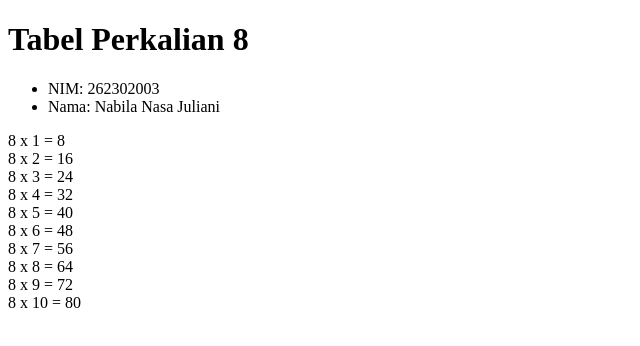
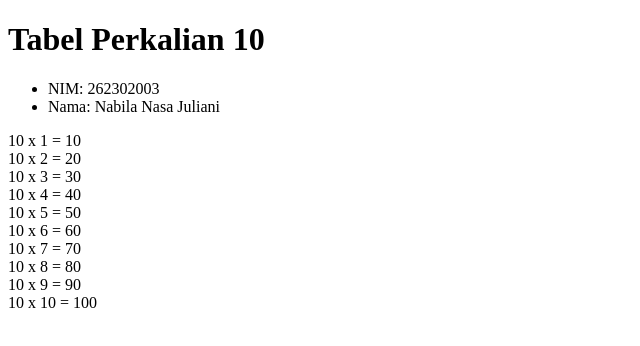
Before and after one commit to nasajulianinabila-ops/Struktur-perulangan-js-nabila-juliani, a plain HTML site: page perkalian10.html in a window 1280 px wide. Shown: the whole page, without its empty margins (0-640 px from the left). Drawn offline with Linux system fonts and the light colour scheme.

Commit message:
Update multiplication table from 8 to 10

```diff
--- a/perkalian10.html
+++ b/perkalian10.html
@@ -3,10 +3,10 @@
 <head>
   <meta charset="UTF-8">
   <meta name="viewport" content="width=device-width, initial-scale=1">
-  <title>Tabel Perkalian 8</title>
+  <title>Tabel Perkalian 10</title>
 </head>
 <body>
-  <h1>Tabel Perkalian 8</h1>
+  <h1>Tabel Perkalian 10</h1>
   <ul>
     <li>NIM: 262302003</li>
     <li>Nama: Nabila Nasa Juliani</li>
@@ -15,7 +15,7 @@
   <div id="hasil"></div>
 
   <script>
-    const angka = 8;
+    const angka = 10;
     let isi = "";
     for (let i = 1; i <= 10; i++) {
       isi += angka + " x " + i + " = " + (angka * i) + "<br>";
```
